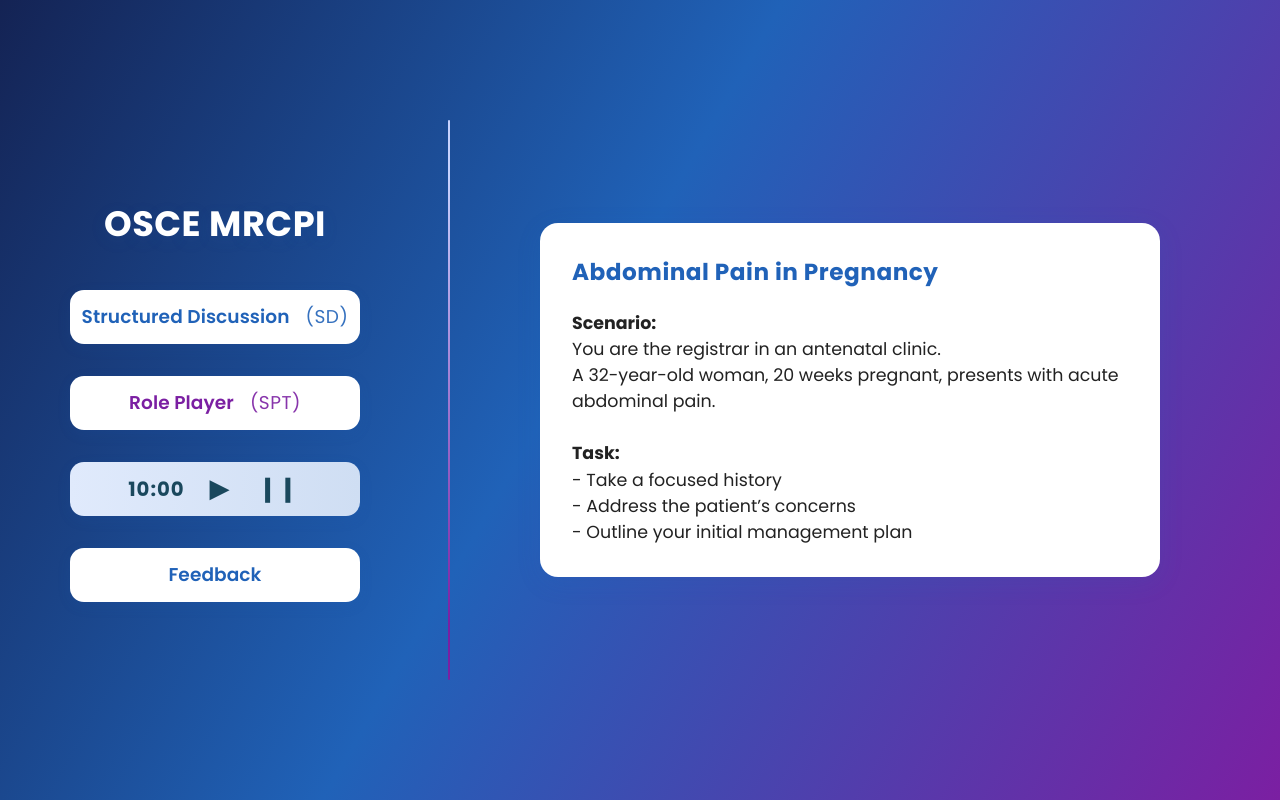
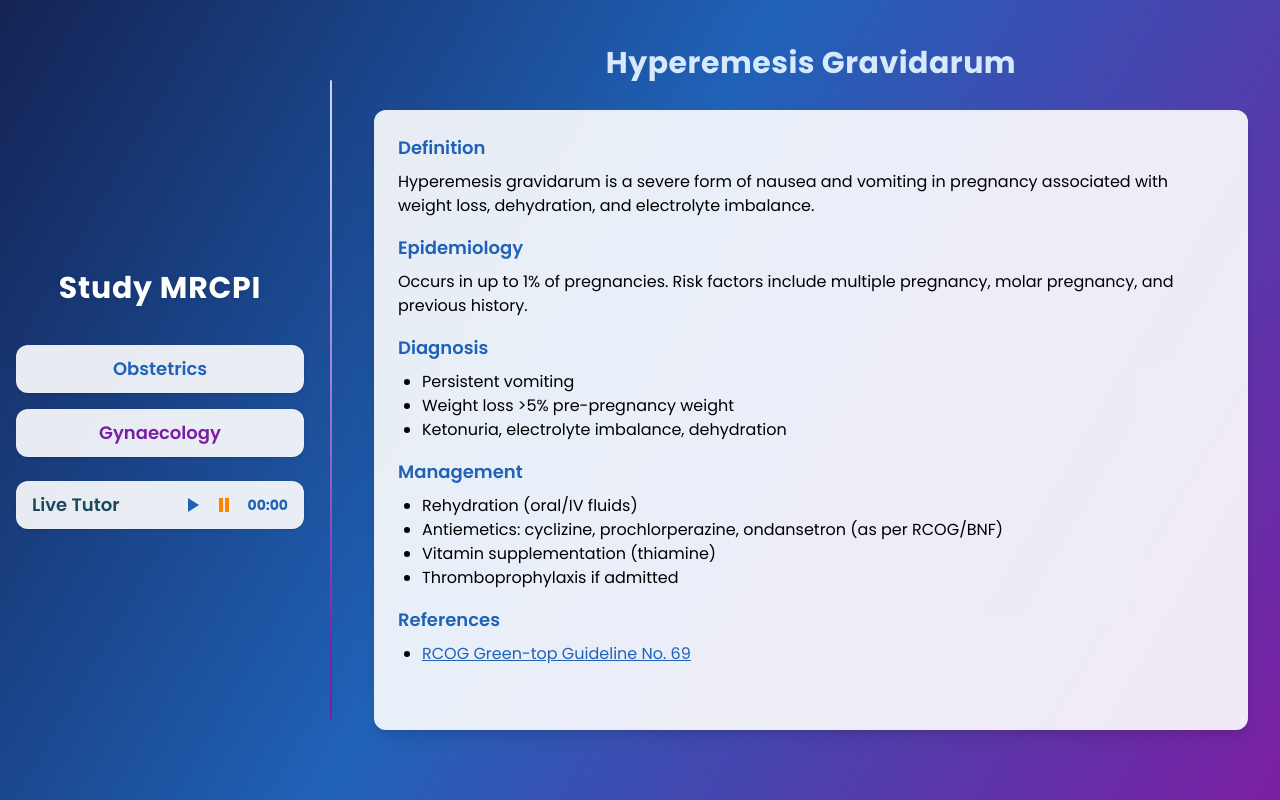
Before and after one commit to Ahmed-Abdelrazik9/html-tests, a plain HTML site: page index.html in a window 1280 px wide. Drawn offline with nearby package versions, Linux system fonts and the light colour scheme.

Commit message:
Update index.html

```diff
--- a/index.html
+++ b/index.html
@@ -3,17 +3,10 @@
 <head>
   <meta charset="UTF-8">
   <meta name="viewport" content="width=device-width, initial-scale=1.0">
-  <title>OSCE MRCPI</title>
+  <title>Study MRCPI</title>
   <link href="https://fonts.googleapis.com/css2?family=Poppins:wght@400;600;700&display=swap" rel="stylesheet">
   <script src="https://cdn.tailwindcss.com"></script>
   <style>
-    :root {
-      --ob-color: #2062b8;    /* Structured Discussion + Feedback */
-      --gy-color: #7b1fa2;    /* Role Player */
-      --timer-color: #1a485d; /* Timer */
-      --white: #fff;
-      --box-shadow: 0 4px 14px 0 rgba(32,98,184,0.10);
-    }
     body {
       font-family: 'Poppins', sans-serif;
       background: linear-gradient(120deg, #142354 0%, #2062b8 45%, #7b1fa2 100%);
@@ -21,302 +14,123 @@
       margin: 0;
       overflow: hidden;
     }
-    .main-flex {
-      display: flex;
-      flex-direction: row;
-      height: 100vh;
+    .custom-scroll::-webkit-scrollbar {
+      width: 7px;
+      background: #e1e6ef;
+      border-radius: 4px;
     }
-    .left-panel {
-      min-width: 390px;
-      width: 430px;
-      display: flex;
-      flex-direction: column;
-      align-items: center;
-      justify-content: center;
-      background: none;
-      min-height: 100vh;
-    }
-    .title {
-      font-size: 2.2rem;
-      font-weight: 700;
-      color: #fff;
-      letter-spacing: 0.5px;
-      margin-bottom: 40px;
-      margin-top: 0;
-      text-align: center;
-      text-shadow: 0 4px 16px rgba(32,98,184,0.14);
-    }
-    .boxes-col {
-      display: flex;
-      flex-direction: column;
-      align-items: center;
-      justify-content: center;
-      gap: 32px;
-      width: 100%;
-    }
-    .exam-box {
-      width: 290px;
-      height: 54px;
-      border-radius: 14px;
-      background: var(--white);
-      display: flex;
-      align-items: center;
-      justify-content: center;
-      font-family: 'Poppins', sans-serif;
-      font-size: 1.16em;
-      font-weight: 600;
-      letter-spacing: 0.08px;
-      box-shadow: var(--box-shadow);
-      border: none;
-      outline: none;
-      transition: box-shadow .17s;
-      gap: 9px;
-    }
-    .exam-box.sd, .exam-box.feedback {
-      color: var(--ob-color);
-    }
-    .exam-box.rp {
-      color: var(--gy-color);
-    }
-    .exam-box.timer {
-      color: var(--timer-color);
-      background: linear-gradient(90deg, #e0eafc 0%, #cfdef3 100%);
-    }
-    .exam-box span {
-      font-weight: 500;
-      font-size: 1em;
-      opacity: 0.90;
-      letter-spacing: 0.5px;
-      margin-left: 7px;
-    }
-    .timer-content {
-      display: flex;
-      align-items: center;
-      justify-content: center;
-      gap: 15px;
-      width: 100%;
-    }
-    .timer-time {
-      font-size: 1.23rem;
-      color: var(--timer-color);
-      font-weight: 700;
-      letter-spacing: 1px;
-      min-width: 62px;
-      font-family: 'Poppins', sans-serif;
-      text-align: center;
-    }
-    .timer-btn-ico {
-      background: transparent;
-      border: none;
-      font-size: 1.3em;
-      color: var(--timer-color);
-      cursor: pointer;
-      padding: 2px 7px;
-      border-radius: 7px;
-      transition: background 0.15s;
-      font-family: 'Poppins', sans-serif;
-    }
-    .timer-btn-ico:hover {
-      background: #e7e8fa;
+    .custom-scroll::-webkit-scrollbar-thumb {
+      background: #2062b8;
+      border-radius: 4px;
     }
     .divider {
       width: 2px;
       background: linear-gradient(180deg, #c7d2fe 10%, #7b1fa2 90%);
-      min-height: 70%;
-      margin: 0 18px;
+      min-height: 80%;
+      margin: 0 10px;
       border-radius: 1px;
-      align-self: center;
     }
-    .content-panel {
-      flex: 1;
-      display: flex;
-      flex-direction: column;
-      justify-content: center;
-      align-items: center;
-      height: 100vh;
-      padding: 0 48px 0 0;
+    .tutor-active {
+      background: linear-gradient(90deg, #e0eafc 0%, #cfdef3 100%);
+      animation: clouds 3s infinite alternate;
     }
-    .content-card {
-      background: #fff;
-      border-radius: 18px;
-      box-shadow: 0 6px 24px 0 rgba(32,98,184,0.13);
-      padding: 32px 32px 32px 32px;
-      width: 100%;
-      max-width: 620px;
-      margin: 0 auto;
-      min-height: 310px;
-      font-size: 1.09em;
-      color: #222;
-      font-family: 'Poppins', sans-serif;
-      overflow-y: auto;
-      display: flex;
-      flex-direction: column;
-      align-items: flex-start;
-    }
-    .scenario-title {
-      color: #2062b8;
-      letter-spacing: 0.5px;
-      font-size: 1.45rem;
-      font-weight: 700;
-      margin-bottom: 20px;
-      text-align: left;
-      width: 100%;
-    }
-    .modal {
-      display: none;
-      position: fixed;
-      z-index: 100;
-      left: 0; top: 0; width: 100vw; height: 100vh;
-      background: rgba(32,34,54,0.4);
-      align-items: center;
-      justify-content: center;
-    }
-    .modal-content {
-      background: #fff;
-      border-radius: 18px;
-      max-width: 410px;
-      padding: 36px 30px 30px 30px;
-      box-shadow: 0 8px 36px 0 rgba(32,98,184,0.16);
-      text-align: left;
-      position: relative;
-      font-family: 'Poppins', sans-serif;
-    }
-    .close-modal {
-      position: absolute;
-      top: 20px; right: 34px;
-      color: #2062b8;
-      font-size: 2em;
-      background: none;
-      border: none;
-      cursor: pointer;
-      font-weight: bold;
-    }
-    .result-status {
-      text-align: center;
-      font-size: 2em;
-      font-weight: bold;
-      margin-bottom: 16px;
-      color: #b82031;
-      font-family: 'Poppins', sans-serif;
-    }
-    .result-status.pass {
-      color: #20b86a;
+    @keyframes clouds {
+      0% { background-position: 0% 50%; }
+      100% { background-position: 100% 50%; }
     }
     @media (max-width: 900px) {
-      .main-flex { flex-direction: column; }
+      .main-flex { flex-direction: column !important; }
       .divider { display: none; }
-      .left-panel { width: 100vw; min-width: 0; }
-      .content-panel { padding: 0 12px; }
-      .content-card { padding: 20px 6vw; }
-    }
-    @media (max-width: 600px) {
-      .title { font-size: 1.6rem;}
-      .scenario-title { font-size: 1.12rem;}
-      .exam-box { width: 97vw; font-size: 1em; }
-      .content-card { max-width: 98vw; padding: 12px 2vw;}
+      .left-panel { max-width: 100%; margin-bottom: 18px;}
+      .summary-scroll { max-height: 320px; }
+      .center-vert { justify-content: flex-start !important; }
     }
   </style>
 </head>
 <body>
-  <div class="main-flex">
-    <!-- Left Panel -->
-    <div class="left-panel">
-      <div>
-        <div class="title">OSCE MRCPI</div>
-        <div class="boxes-col">
-          <div class="exam-box sd">
-            Structured Discussion <span>(SD)</span>
+  <div class="flex flex-row h-screen main-flex">
+    <!-- Left Panel (Navigation) -->
+    <div class="left-panel flex flex-col w-1/3 max-w-xs min-w-[290px] px-4 pt-4 pb-4 center-vert justify-center">
+      <div class="flex flex-col items-center mb-8">
+        <h2 class="text-3xl font-bold text-white tracking-wide drop-shadow mb-2" style="line-height:1.1">Study MRCPI</h2>
+      </div>
+      <div class="flex flex-col gap-4 items-center">
+        <button class="w-full h-12 rounded-xl bg-white/90 hover:bg-blue-100 text-[#2062b8] font-semibold text-lg shadow transition">Obstetrics</button>
+        <button class="w-full h-12 rounded-xl bg-white/90 hover:bg-blue-100 text-[#7b1fa2] font-semibold text-lg shadow transition">Gynaecology</button>
+        <div id="liveTutorBox" class="w-full h-12 rounded-xl bg-white/90 flex items-center justify-between px-4 shadow relative transition mt-2">
+          <span class="font-semibold text-[#1a485d] text-lg">Live Tutor</span>
+          <div class="flex items-center gap-2">
+            <button id="playBtn" title="Play" class="focus:outline-none"><svg width="24" height="24" fill="#2062b8"><polygon points="8,5 19,12 8,19"></polygon></svg></button>
+            <button id="pauseBtn" title="Pause" class="focus:outline-none"><svg width="24" height="24" fill="#ff8300"><rect x="7" y="5" width="4" height="14"></rect><rect x="13" y="5" width="4" height="14"></rect></svg></button>
+            <span id="timer" class="ml-1 text-sm font-bold text-[#2062b8]">00:00</span>
           </div>
-          <div class="exam-box rp">
-            Role Player <span>(SPT)</span>
-          </div>
-          <div class="exam-box timer">
-            <div class="timer-content">
-              <div id="timer" class="timer-time">10:00</div>
-              <button class="timer-btn-ico" id="startBtn" title="Start">&#9654;</button>
-              <button class="timer-btn-ico" id="pauseBtn" title="Pause">&#10073;&#10073;</button>
-            </div>
-          </div>
-          <button class="exam-box feedback" id="feedbackBtn">Feedback</button>
         </div>
       </div>
     </div>
-    <!-- Divider -->
-    <div class="divider"></div>
-    <!-- Content Page (بدون أي تعديل) -->
-    <div class="content-panel">
-      <div class="content-card">
-        <div class="scenario-title">Abdominal Pain in Pregnancy</div>
-        <p>
-          <b>Scenario:</b><br>
-          You are the registrar in an antenatal clinic.<br>
-          A 32-year-old woman, 20 weeks pregnant, presents with acute abdominal pain.<br>
-          <br>
-          <b>Task:</b><br>
-          - Take a focused history<br>
-          - Address the patient’s concerns<br>
-          - Outline your initial management plan
+    <!-- فاصل رأسي رفيع -->
+    <div class="divider self-center"></div>
+    <!-- Right Panel (Content) -->
+    <div class="flex-1 flex flex-col justify-start h-full py-10 px-8 overflow-hidden">
+      <!-- عنوان الدرس Centralized بلون Baby Blue فوق الـcontent page فقط -->
+      <div class="mb-4 flex items-center justify-center" style="height:54px;">
+        <h3
+          class="text-3xl font-bold mb-2 text-center"
+          style="color:#d7e9fc; letter-spacing:0.5px;">
+          Hyperemesis Gravidarum
+        </h3>
+      </div>
+      <!-- ملخص الدرس (Scrollable) -->
+      <div class="bg-white/90 rounded-xl shadow-lg p-6 custom-scroll overflow-y-auto" style="height: calc(100vh - 170px); max-height: 620px;">
+        <h4 class="font-semibold text-lg text-[#2062b8] mb-2">Definition</h4>
+        <p class="mb-4">
+          Hyperemesis gravidarum is a severe form of nausea and vomiting in pregnancy associated with weight loss, dehydration, and electrolyte imbalance.
         </p>
-      </div>
-    </div>
-  </div>
-  <!-- Feedback Modal -->
-  <div class="modal" id="modalFeedback">
-    <div class="modal-content relative">
-      <button class="close-modal" id="closeModal">&times;</button>
-      <div id="breakdownResult">
-        <div class="result-status">Fail</div>
-        <ul style="margin-left: 18px;">
-          <li>Information Gathering: 3/8</li>
-          <li>Communication: 2/5</li>
-          <li>Management Plan: 1/4</li>
+        <h4 class="font-semibold text-lg text-[#2062b8] mb-2">Epidemiology</h4>
+        <p class="mb-4">
+          Occurs in up to 1% of pregnancies. Risk factors include multiple pregnancy, molar pregnancy, and previous history.
+        </p>
+        <h4 class="font-semibold text-lg text-[#2062b8] mb-2">Diagnosis</h4>
+        <ul class="list-disc ml-6 mb-4">
+          <li>Persistent vomiting</li>
+          <li>Weight loss &gt;5% pre-pregnancy weight</li>
+          <li>Ketonuria, electrolyte imbalance, dehydration</li>
         </ul>
-        <p class="mt-4 font-semibold" style="color:#b82031;">Reason for Fail: Missed key information and red flags.</p>
+        <h4 class="font-semibold text-lg text-[#2062b8] mb-2">Management</h4>
+        <ul class="list-disc ml-6 mb-4">
+          <li>Rehydration (oral/IV fluids)</li>
+          <li>Antiemetics: cyclizine, prochlorperazine, ondansetron (as per RCOG/BNF)</li>
+          <li>Vitamin supplementation (thiamine)</li>
+          <li>Thromboprophylaxis if admitted</li>
+        </ul>
+        <h4 class="font-semibold text-lg text-[#2062b8] mb-2">References</h4>
+        <ul class="list-disc ml-6">
+          <li>
+            <a href="https://www.rcog.org.uk/guidance/browse-all-guidance/green-top-guidelines/the-management-of-nausea-and-vomiting-of-pregnancy-and-hyperemesis-gravidarum-green-top-guideline-no-69/" target="_blank" class="text-[#2062b8] underline">RCOG Green-top Guideline No. 69</a>
+          </li>
+        </ul>
+        <div style="height:160px;"></div>
       </div>
     </div>
   </div>
   <script>
-    // Timer Logic: stopwatch countdown from 10:00 to 0:00
-    let timer = 600; // 10 minutes in seconds
-    let interval = null;
-    const timerEl = document.getElementById('timer');
-    const startBtn = document.getElementById('startBtn');
+    // Simple timer for Live Tutor (demo)
+    let timerInterval, time = 0;
+    const playBtn = document.getElementById('playBtn');
     const pauseBtn = document.getElementById('pauseBtn');
-    const feedbackBtn = document.getElementById('feedbackBtn');
-    const modal = document.getElementById('modalFeedback');
-    const closeModal = document.getElementById('closeModal');
-
-    function updateTimer() {
-      let min = String(Math.floor(timer/60)).padStart(2, '0');
-      let sec = String(timer%60)).padStart(2, '0');
-      timerEl.textContent = `${min}:${sec}`;
-    }
-    updateTimer();
-
-    startBtn.onclick = function() {
-      if (interval) return;
-      interval = setInterval(()=>{
-        if (timer > 0) {
-          timer--;
-          updateTimer();
-        }
+    const timerDisplay = document.getElementById('timer');
+    playBtn.onclick = function() {
+      clearInterval(timerInterval);
+      timerInterval = setInterval(()=>{
+        time++;
+        const min = String(Math.floor(time/60)).padStart(2,'0');
+        const sec = String(time%60).padStart(2,'0');
+        timerDisplay.textContent = `${min}:${sec}`;
       }, 1000);
+      document.getElementById('liveTutorBox').classList.add('tutor-active');
     };
     pauseBtn.onclick = function() {
-      clearInterval(interval);
-      interval = null;
-    };
-    feedbackBtn.onclick = function() {
-      modal.style.display = "flex";
-    };
-    closeModal.onclick = function() {
-      modal.style.display = "none";
-    };
-    window.onload = ()=>{
-      modal.style.display = "none";
-      timer = 600; updateTimer();
-      clearInterval(interval);
-      interval = null;
+      clearInterval(timerInterval);
+      document.getElementById('liveTutorBox').classList.remove('tutor-active');
     };
   </script>
 </body>
```
